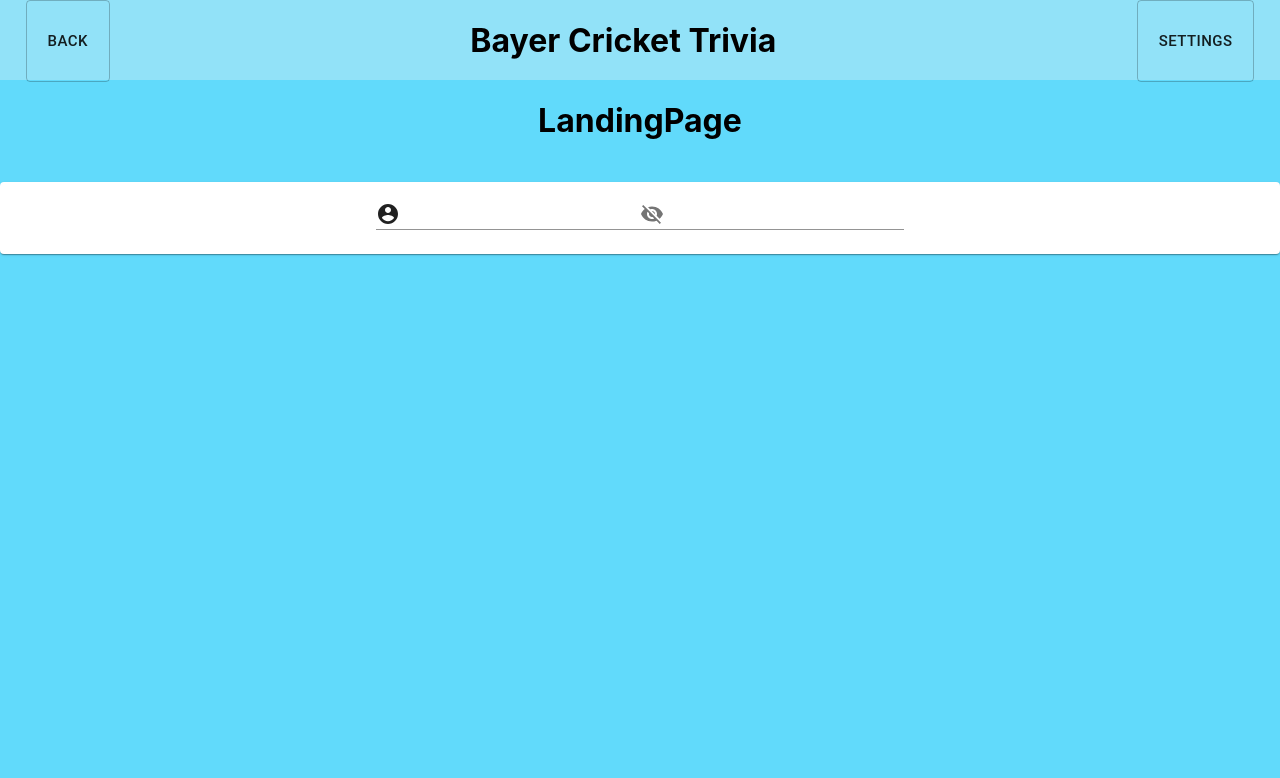
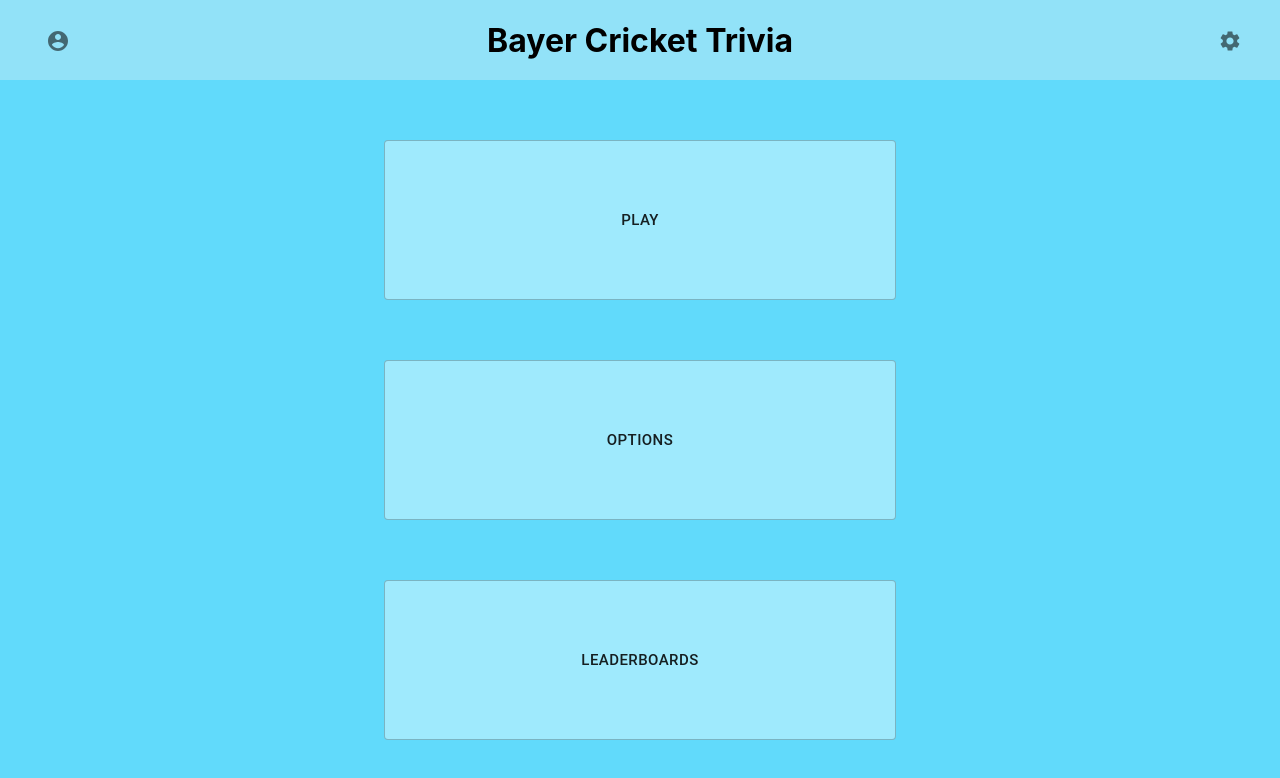
Before and after one commit to sidneyrens/bayer-cricket-hackathon-ui, a React (Create React App) app: page / in a window 1280 px wide. Shown: the top 778 px of the page. Built offline with nearby package versions, Linux system fonts and the light colour scheme.

Commit message:
Added login status selector, changed / to alter based on login status, improved header and added IconButtons

```diff
--- a/src/App.scss
+++ b/src/App.scss
@@ -3,6 +3,17 @@
   min-height: $amt;
   max-height: $amt;
   height: $amt;
+}
+
+@mixin lockWidth($amt){
+  min-width: $amt;
+  max-width: $amt;
+  width: $amt;
+}
+
+@mixin constrainSquareDimensions($amt){
+  @include lockHeight($amt);
+  @include lockWidth($amt);
 }
 
 $pad2: 2vw;
@@ -17,6 +28,14 @@ div.navHeader {
   @include lockHeight(10vh);
   background-color: rgba(240, 240, 240, 0.34);
   padding: 0 $pad2;
+
+  button.navBtn {
+    @include constrainSquareDimensions(64px);
+
+    &.backBtn {
+      transform: scaleX(-1);
+    }
+  }
 }
 
 div.gameplayContainer {
@@ -28,9 +47,18 @@ div.scoreboardContainer {
   padding: $pad2;
 }
 
+div.mainMenu {
+  @include lockHeight(90vh);
+
+  button.mainMenuBtn {
+    @include lockHeight(20vh);
+    width: 40%;
+  }
+}
+
 .answerBtn {
   background-color: rgba(240, 255, 255, 0.43) !important;
-  min-width: 50% !important;
+  width: 50%;
   &:hover {
     background-color: azure !important;
   }
--- a/src/App.tsx
+++ b/src/App.tsx
@@ -1,29 +1,31 @@
 import React from 'react';
 import './App.scss';
 import LandingPage from './components/pages/LandingPage';
-import { RecoilRoot } from 'recoil';
+import { useRecoilValue } from 'recoil';
 import { BrowserRouter as Router, Redirect, Route, Switch } from 'react-router-dom';
 import { Grid } from '@material-ui/core';
 import MainMenu from './components/pages/MainMenu';
 import Gameplay from './components/pages/Gameplay';
 import Header from './components/Header';
 import SettingsModal from './components/SettingsModal';
+import { userLoggedIn } from './recoil/selectors';
 
 export default function App(): JSX.Element {
+  const loggedIn = useRecoilValue(userLoggedIn);
+
   return (
-    <RecoilRoot>
+    <>
       <Router>
         <Grid container className="App" direction="column">
           <Header />
           <Switch>
-            <Route path="/main" component={MainMenu} />
             <Route path="/game" component={Gameplay} />
-            <Route exact path="/" component={LandingPage} />
+            <Route exact path="/" render={() => (!loggedIn ? <MainMenu /> : <LandingPage />)} />
             <Redirect path="*" to="/" />
           </Switch>
         </Grid>
       </Router>
       <SettingsModal />
-    </RecoilRoot>
+    </>
   );
 }
--- a/src/components/Header.tsx
+++ b/src/components/Header.tsx
@@ -1,27 +1,47 @@
 import React from 'react';
-import { Button, Grid } from '@material-ui/core';
-import { useHistory } from 'react-router';
+import { Grid, IconButton } from '@material-ui/core';
+import { useHistory, useLocation } from 'react-router';
 import { useSetRecoilState } from 'recoil';
 import { settingsVisible } from '../recoil/atoms';
+import { AccountCircle, ExitToAppOutlined, Settings } from '@material-ui/icons';
 
 export default function Header(): JSX.Element {
   const setShowSettings = useSetRecoilState(settingsVisible);
   const history = useHistory();
+  const location = useLocation();
 
   return (
-    <Grid container className="navHeader" xs={12} justify="space-between">
-      <Button
-        size="large"
-        variant="outlined"
-        onClick={() => history.push('/main')}
-        // hidden={history.location.pathname === '/'}
-      >
-        Back
-      </Button>
-      <h1>Bayer Cricket Trivia</h1>
-      <Button size="large" variant="outlined" onClick={() => setShowSettings(true)}>
-        Settings
-      </Button>
+    <Grid container direction="row" className="navHeader" xs={12} justify="space-between">
+      <Grid container direction="row" xs={4} justify="flex-start" alignItems="center">
+        {location.pathname === '/' ? (
+          <IconButton className="navBtn backBtn" size="medium" focusRipple>
+            <AccountCircle />
+          </IconButton>
+        ) : (
+          <IconButton
+            className="navBtn backBtn"
+            size="medium"
+            focusRipple
+            onClick={() => {
+              if (location.pathname === '/game' && !confirm('This will abandon the current game. Are you sure?'))
+                return;
+              history.push('/main');
+            }}
+          >
+            <ExitToAppOutlined />
+          </IconButton>
+        )}
+      </Grid>
+
+      <Grid container direction="row" xs={4} justify="center" alignItems="center">
+        <h1>Bayer Cricket Trivia</h1>
+      </Grid>
+
+      <Grid container direction="row" xs={4} justify="flex-end" alignItems="center">
+        <IconButton size="medium" focusRipple onClick={() => setShowSettings(true)}>
+          <Settings />
+        </IconButton>
+      </Grid>
     </Grid>
   );
 }
--- a/src/components/Scoreboard.tsx
+++ b/src/components/Scoreboard.tsx
@@ -16,7 +16,8 @@ export default function Scoreboard(): JSX.Element {
   const questionResults = useRecoilValue(gameResults);
 
   return (
-    <Grid container className="scoreboardContainer" justify="center" alignItems="flex-start">
+    <Grid container direction="column" className="scoreboardContainer" justify="flex-start" alignItems="center">
+      <h1>Game Complete!</h1>
       <Table style={{ width: '50vw', backgroundColor: 'whitesmoke' }}>
         <TableHead>
           <TableRow>
--- a/src/components/pages/MainMenu.tsx
+++ b/src/components/pages/MainMenu.tsx
@@ -1,5 +1,20 @@
 import React from 'react';
+import { Button, Grid } from '@material-ui/core';
+import { useHistory } from 'react-router';
 
 export default function MainMenu() {
-  return <h1>MainMenu</h1>;
+  const history = useHistory();
+  return (
+    <Grid container className="mainMenu" direction="column" justify="space-evenly" alignItems="center">
+      <Button size="large" variant="outlined" className="answerBtn mainMenuBtn" onClick={() => history.push('/game')}>
+        Play
+      </Button>
+      <Button size="large" variant="outlined" className="answerBtn mainMenuBtn">
+        Options
+      </Button>
+      <Button size="large" variant="outlined" className="answerBtn mainMenuBtn">
+        Leaderboards
+      </Button>
+    </Grid>
+  );
 }
--- a/src/index.tsx
+++ b/src/index.tsx
@@ -6,7 +6,9 @@ import { RecoilRoot } from 'recoil';
 
 ReactDOM.render(
   <React.StrictMode>
-    <App />
+    <RecoilRoot>
+      <App />
+    </RecoilRoot>
   </React.StrictMode>,
   document.getElementById('root'),
 );
--- a/src/recoil/atoms.ts
+++ b/src/recoil/atoms.ts
@@ -16,7 +16,7 @@ export const userState = atom({
     id: '',
     userName: '',
     scores: [],
-    sponserId: '',
+    sponsorId: '',
   } as User, // default value (aka initial value)
 });
 
--- a/src/recoil/selectors.ts
+++ b/src/recoil/selectors.ts
@@ -1,10 +1,12 @@
 import { selector } from 'recoil';
-import { currentQuestionIdx, questionListState } from './atoms';
+import { currentQuestionIdx, questionListState, userState } from './atoms';
 
 export enum SELECTOR {
   TOTAL_QUESTIONS = 'TOTAL_QUESTIONS',
   CURRENT_QUESTION = 'CURRENT_QUESTION',
   HAS_NEXT_QUESTION = 'HAS_NEXT_QUESTION',
+  USER_LOGGED_IN = 'USER_LOGGED_IN',
+  ATTEMPT_LOGIN = 'ATTEMPT_LOGIN',
 }
 
 export const selectTotalQuestions = selector({
@@ -25,3 +27,13 @@ export const selectHasNextQuestion = selector({
   key: SELECTOR.HAS_NEXT_QUESTION,
   get: ({ get }) => get(currentQuestionIdx) < get(questionListState).length - 1,
 });
+
+export const userLoggedIn = selector({
+  key: SELECTOR.USER_LOGGED_IN,
+  get: ({ get }) => Object.values(get(userState)).every(Boolean),
+});
+
+export const attemptLogin = selector({
+  key: SELECTOR.ATTEMPT_LOGIN,
+  get: ({ get }) => console.log('Attempt login selector ran!'),
+});
--- a/src/util/types.ts
+++ b/src/util/types.ts
@@ -2,7 +2,7 @@ export interface User {
   id: string;
   userName: string;
   scores: Score[];
-  sponserId: string;
+  sponsorId: string;
 }
 
 export interface Score {
```
